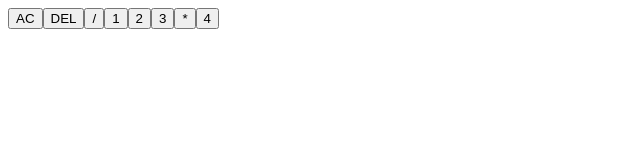
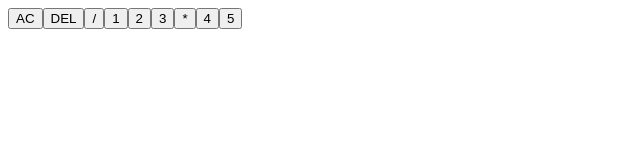
Before and after one commit to dvimukthi/Calculator, a React (Create React App) app: page / in a window 1280 px wide. Shown: the top 160 px of the page, without its empty margins (0-640 px from the left). Built offline with nearby package versions, Linux system fonts and the light colour scheme.

Commit message:
5 button

```diff
--- a/src/App.js
+++ b/src/App.js
@@ -13,6 +13,7 @@ function App() {
       <button>3</button>
       <button>*</button>
       <button>4</button>
+      <button>5</button>
     </div>
   );
 }
```
